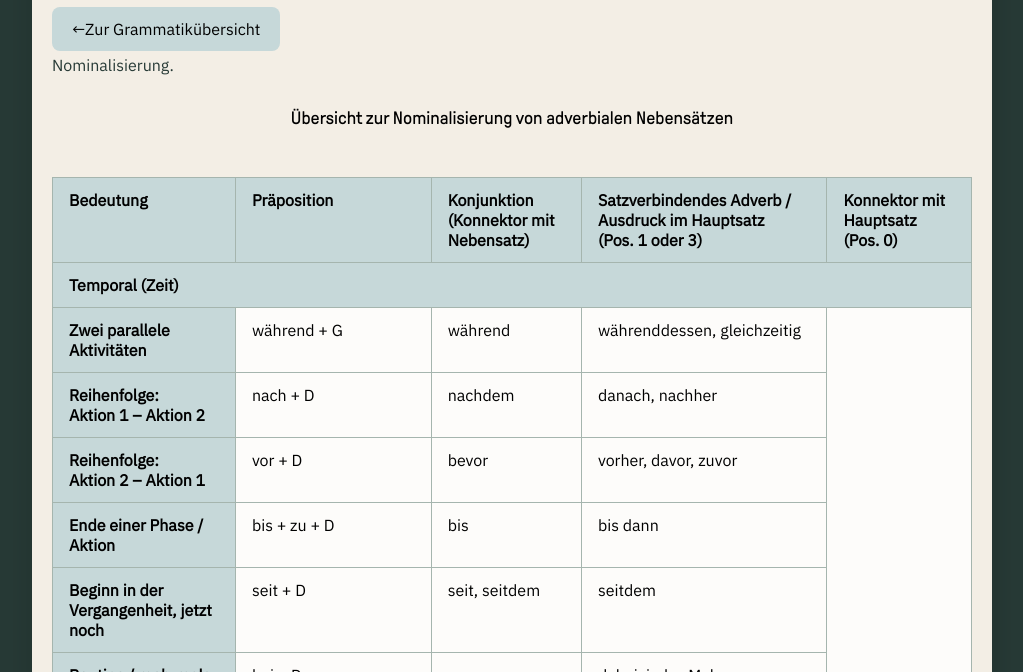
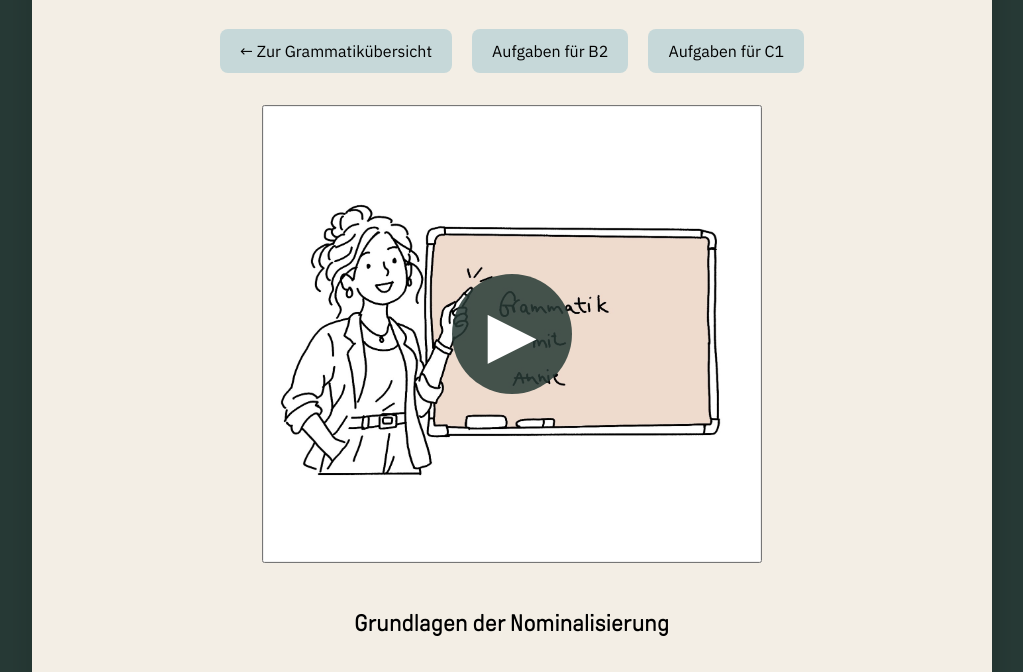
Before and after one commit to annipreuss/Grammatik-bersicht-B2-C1, a plain HTML site: page nominalisierung.html in a window 1280 px wide. Shown: the part 123-795 px from the top of the page, without its empty margins (128-1151 px from the left). Drawn offline with Linux system fonts and the light colour scheme.

Commit message:
Update nominalisierung.html
2. Entwurf

```diff
--- a/nominalisierung.html
+++ b/nominalisierung.html
@@ -2,10 +2,12 @@
 <html lang="de">
 <head>
     <meta charset="UTF-8">
-    <meta name="robots" content="noindex">
+	<meta name="robots" content="noindex">
     <meta name="viewport" content="width=device-width, initial-scale=1">
     <link rel="stylesheet" href="style.css">
-    <title>Partizipialattribute</title>
+	<script src="scorm.js" defer></script>
+	<script src="erklaervideo.js" defer></script>
+    <title>Nominalisierung</title>
 </head>
 <body>
     <div class="seitenkarte">
@@ -14,11 +16,41 @@
         </header>
 
         <main>
-            <a href="index.html" class="linkbutton" target="_blank" rel="noopener">&#x2190;Zur Grammatikübersicht</a>
+          <div class="buttonfuerlinks">
+			<a href="index.html" class="linkbutton" target="_blank" rel="noopener">
+			&#x2190; Zur Grammatikübersicht
+			</a>
 
-            <p>
-               Nominalisierung.
-            </p>
+			<a href="aufgaben_nominalisierungb2.html" class="linkbutton">
+			Aufgaben für B2
+			</a>
+
+			<a href="aufgaben_nominalisierungc1.html" class="linkbutton">
+			Aufgaben für C1
+  </a>
+</div>
+
+<div class="erklaervideo">
+	<button class="videovorschau"
+				id="video-start"
+				type="button"
+				aria-label="Video starten">
+			<img src="./bilder/prototyp5.jpg" alt="">
+			<span class="play-symbol" aria-hidden="true">▶</span>
+		</button>
+		<img id="video-platzhalter"
+		class="video-gif"
+		data-src="./bilder/platzhalter.gif"
+		alt="Platzhalter für Video"
+		hidden>
+		</div>
+
+		<div class="unterueberschrift">
+		<h1>Grundlagen der Nominalisierung</h1>
+		</div>
+
+		<div class="grammatikerklaerung">
+		<p> Die deutsche Sprache möchte innerhalb
 
         <div class="unterueberschrift">
           <h2 id="nominalisierung-adverbialsaetze">
```
